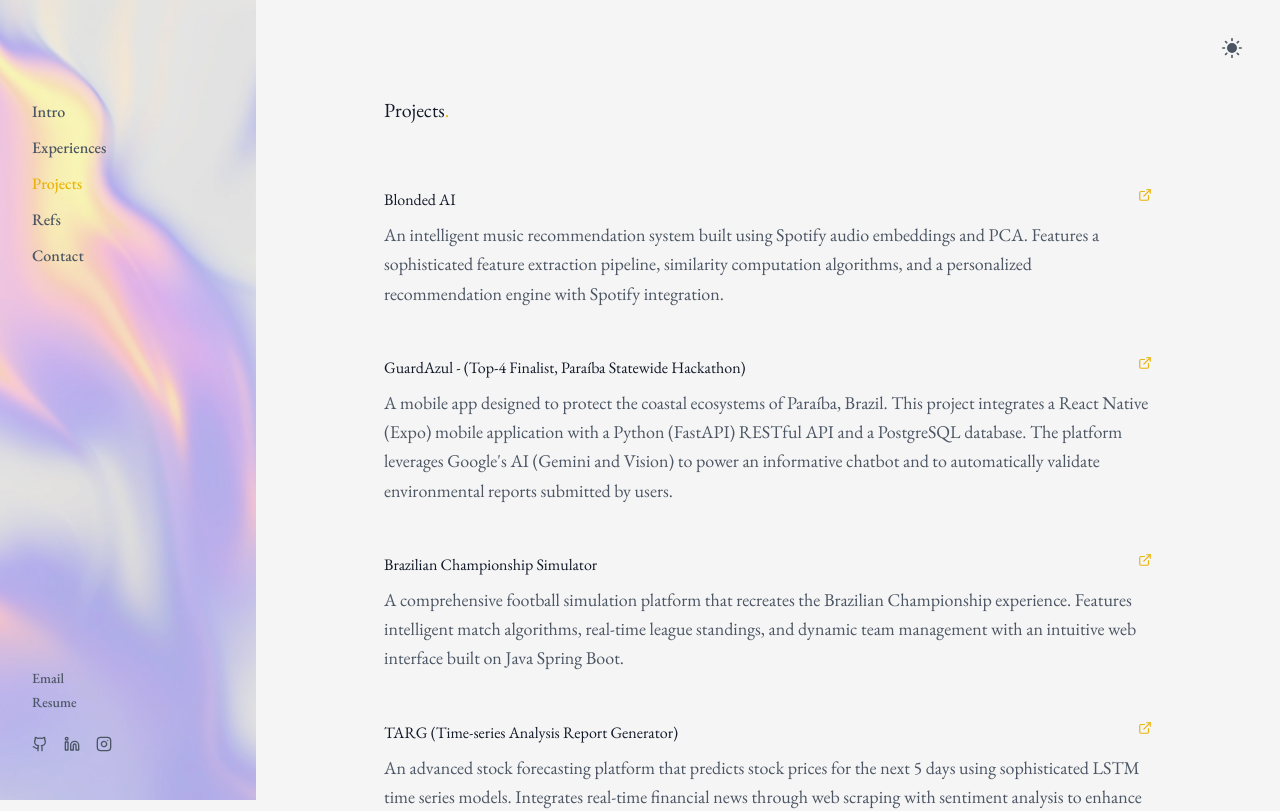
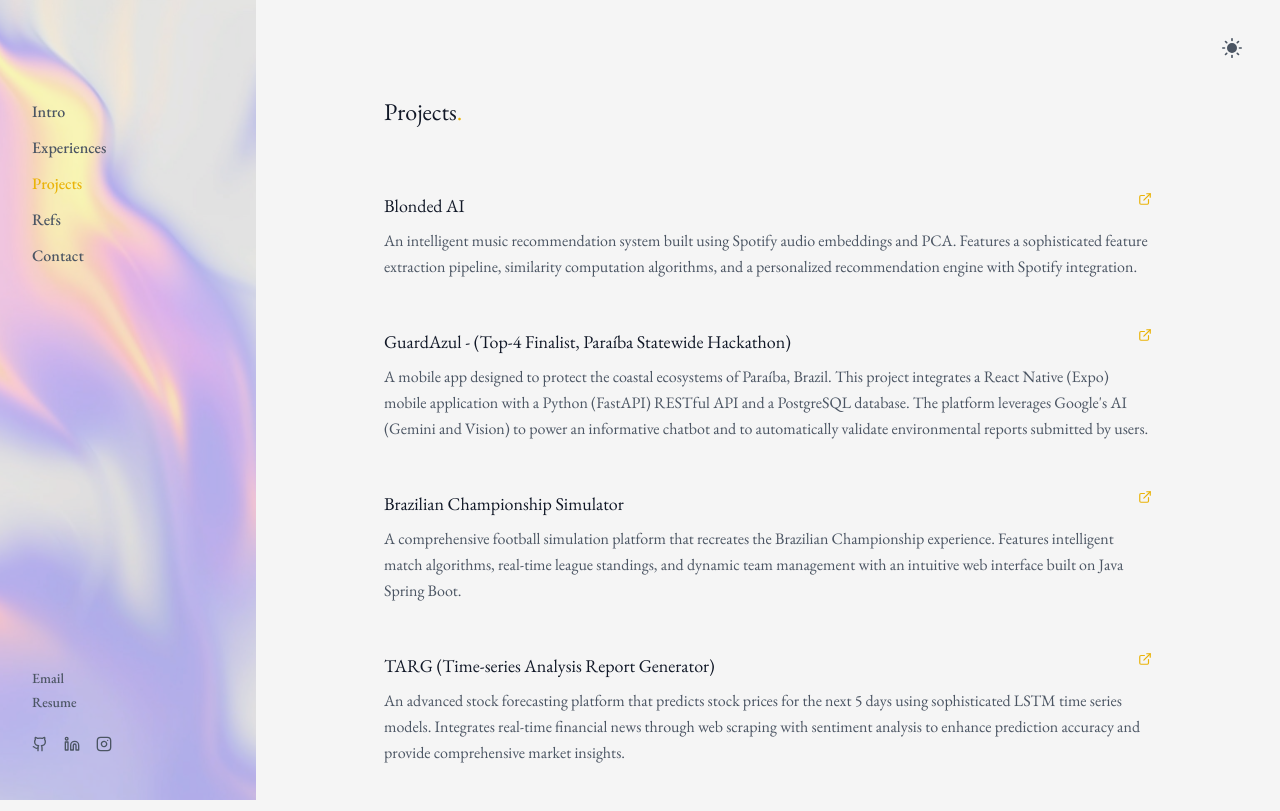
Before and after one commit to rafaeltorresng/rafaeltorresng.github.io, a React (Vite) app: page /projects in a window 1280 px wide. Shown: the top 811 px of the page. Built offline with nearby package versions, Linux system fonts and the light colour scheme.

Commit message:
style(ui): optimize desktop typography and hierarchy
Refines font sizes across all pages to ensure clear distinction between titles, subtitles, and body text, creating a more premium feel.

```diff
--- a/src/pages/Books.jsx
+++ b/src/pages/Books.jsx
@@ -161,7 +161,7 @@ const Books = ({ darkMode, accentColor, isMobileSection = false }) => {
             >
                 {/* Header */}
                 <div className="mb-16">
-                    <h1 className={`text-xl font-normal mb-2 transition-colors ${darkMode ? 'text-white' : 'text-gray-900'
+                    <h1 className={`text-2xl font-normal mb-2 transition-colors ${darkMode ? 'text-white' : 'text-gray-900'
                         }`}>
                         Refs<span className="transition-colors duration-500" style={{ color: accentColor }}>.</span>
                     </h1>
--- a/src/pages/Contact.jsx
+++ b/src/pages/Contact.jsx
@@ -102,7 +102,7 @@ const Contact = ({ darkMode, accentColor, isMobileSection = false }) => {
             >
                 {/* Header */}
                 <div className="mb-16">
-                    <h1 className={`text-xl font-normal mb-6 transition-colors ${darkMode ? 'text-white' : 'text-gray-900'
+                    <h1 className={`text-2xl font-normal mb-6 transition-colors ${darkMode ? 'text-white' : 'text-gray-900'
                         }`}>
                         Get In Touch<span className="transition-colors duration-500" style={{ color: accentColor }}>.</span>
                     </h1>
--- a/src/pages/Experiences.jsx
+++ b/src/pages/Experiences.jsx
@@ -123,7 +123,7 @@ const Experiences = ({ darkMode, accentColor, isMobileSection = false }) => {
                         {/* Content */}
                         <div className="flex-1 min-w-0">
                             <div className="flex items-baseline justify-between gap-4 mb-1">
-                                <h3 className={`text-base font-normal ${darkMode ? 'text-white' : 'text-gray-900'
+                                <h3 className={`text-lg font-normal ${darkMode ? 'text-white' : 'text-gray-900'
                                     }`}>
                                     {exp.title}
                                 </h3>
@@ -149,7 +149,7 @@ const Experiences = ({ darkMode, accentColor, isMobileSection = false }) => {
                                 {exp.period}
                             </p>
 
-                            <p className={`${isMobileSection ? 'text-sm' : 'text-lg'} font-normal leading-relaxed ${darkMode ? 'text-gray-400' : 'text-gray-600'
+                            <p className={`${isMobileSection ? 'text-sm' : 'text-base'} font-normal leading-relaxed ${darkMode ? 'text-gray-400' : 'text-gray-600'
                                 }`}>
                                 {exp.description}
                             </p>
@@ -174,7 +174,7 @@ const Experiences = ({ darkMode, accentColor, isMobileSection = false }) => {
             >
                 {/* Header */}
                 <div className="mb-16">
-                    <h1 className={`text-xl font-normal mb-2 transition-colors ${darkMode ? 'text-white' : 'text-gray-900'
+                    <h1 className={`text-2xl font-normal mb-2 transition-colors ${darkMode ? 'text-white' : 'text-gray-900'
                         }`}>
                         Experiences<span className="transition-colors duration-500" style={{ color: accentColor }}>.</span>
                     </h1>
--- a/src/pages/Projects.jsx
+++ b/src/pages/Projects.jsx
@@ -43,7 +43,7 @@ const Projects = ({ darkMode, accentColor, isMobileSection = false }) => {
                     className="group"
                 >
                     <div className="flex items-start justify-between gap-4 mb-2">
-                        <h3 className={`text-base font-normal transition-opacity duration-200 group-hover:opacity-60 ${darkMode ? 'text-white' : 'text-gray-900'
+                        <h3 className={`text-lg font-normal transition-opacity duration-200 group-hover:opacity-60 ${darkMode ? 'text-white' : 'text-gray-900'
                             }`}>
                             {project.title}
                         </h3>
@@ -58,7 +58,7 @@ const Projects = ({ darkMode, accentColor, isMobileSection = false }) => {
                         </a>
                     </div>
 
-                    <p className={`${isMobileSection ? 'text-sm' : 'text-lg'} font-normal leading-relaxed ${darkMode ? 'text-gray-400' : 'text-gray-600'
+                    <p className={`${isMobileSection ? 'text-sm' : 'text-base'} font-normal leading-relaxed ${darkMode ? 'text-gray-400' : 'text-gray-600'
                         }`}>
                         {project.description}
                     </p>
@@ -81,7 +81,7 @@ const Projects = ({ darkMode, accentColor, isMobileSection = false }) => {
             >
                 {/* Header */}
                 <div className="mb-16">
-                    <h1 className={`text-xl font-normal mb-2 transition-colors ${darkMode ? 'text-white' : 'text-gray-900'
+                    <h1 className={`text-2xl font-normal mb-2 transition-colors ${darkMode ? 'text-white' : 'text-gray-900'
                         }`}>
                         Projects<span className="transition-colors duration-500" style={{ color: accentColor }}>.</span>
                     </h1>
```
